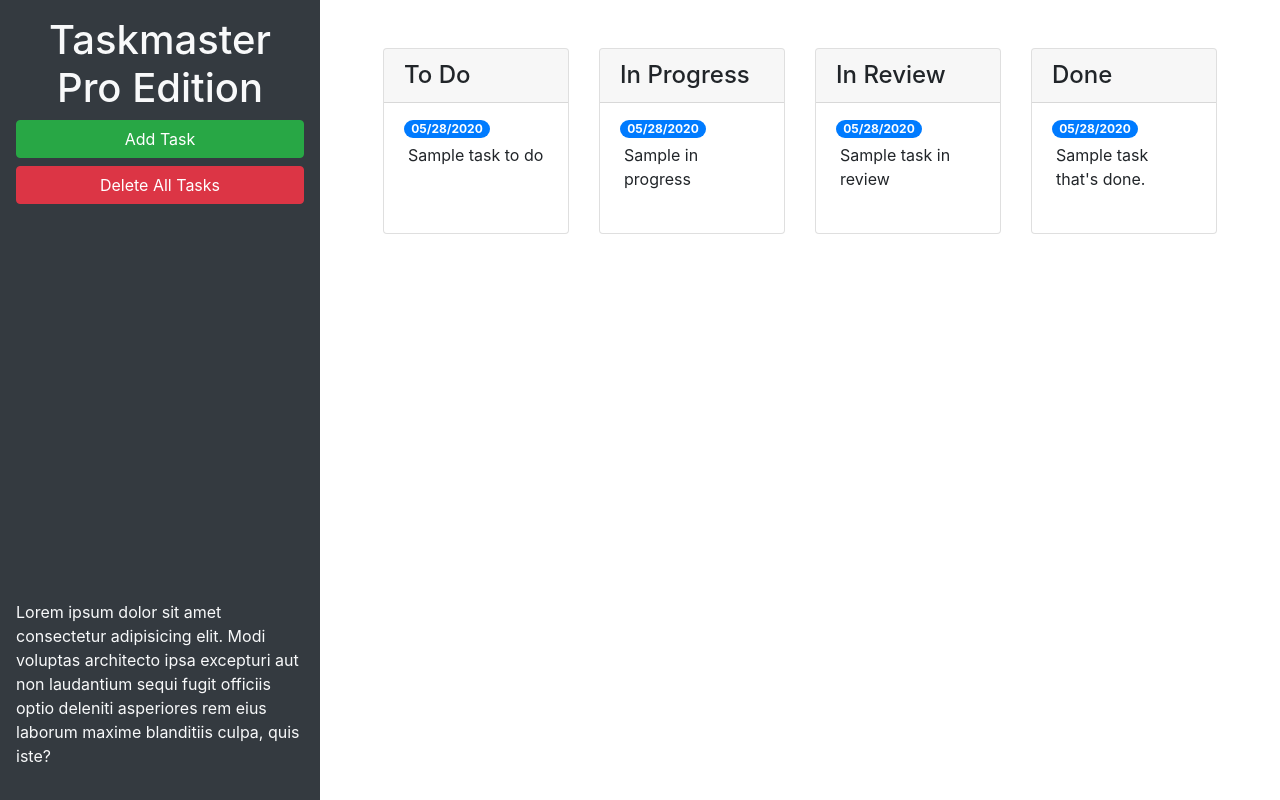
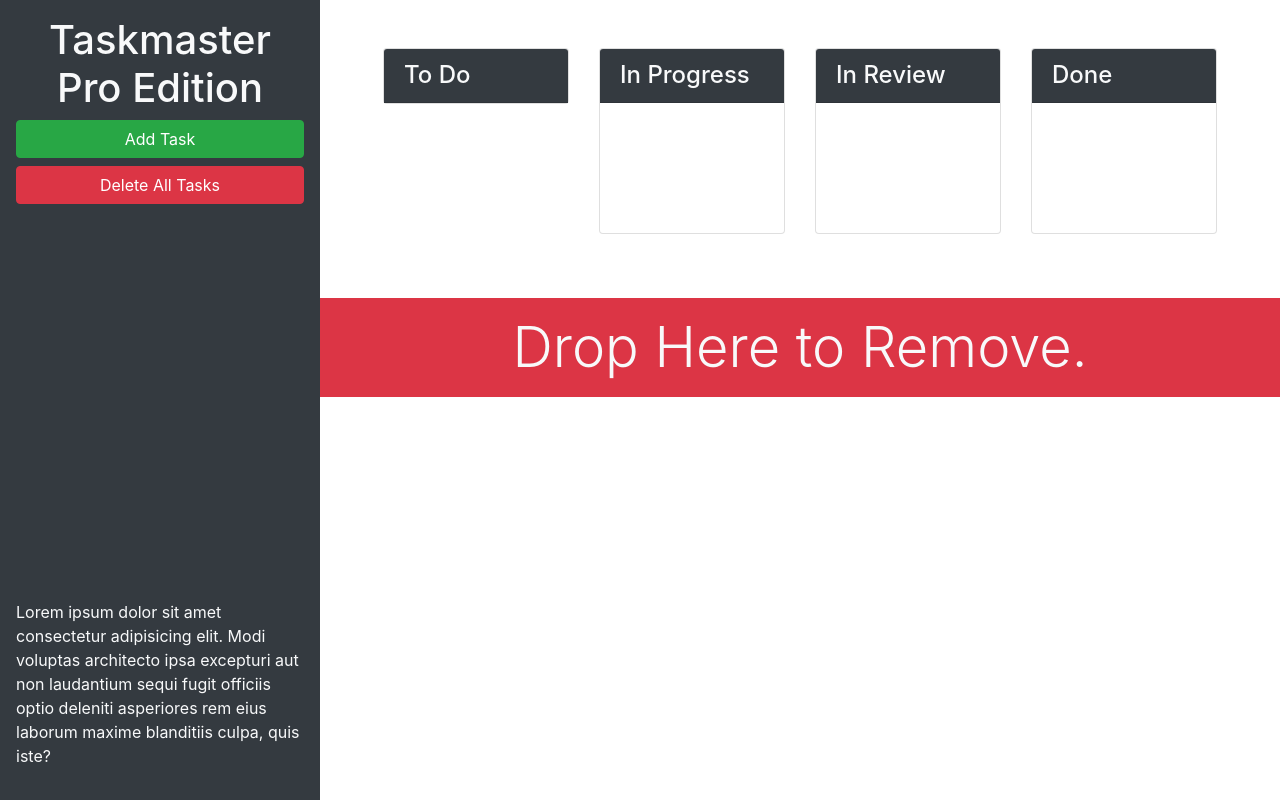
Before and after one commit to deivrs60/taskmaster-pro, a plain HTML site: page index.html in a window 1280 px wide. Drawn offline with nearby package versions, Linux system fonts and the light colour scheme.

Commit message:
added trash drop and bootstrap flex classes adjust to smaller screen sizes

```diff
--- a/index.html
+++ b/index.html
@@ -13,29 +13,24 @@
 <body>
 
   <div class="row min-vh-100 no-gutters">
-    <header class="col-12 col-lg-3 bg-dark text-light d-flex flex-column p-4 p-lg-3">
+    <header class="col-12 col-lg-3 bg-dark text-light sticky-top d-flex flex-column p-4 p-lg-3">
       <h1 class="text-center">Taskmaster Pro Edition</h1>
       <button id="create-task" class="btn btn-block btn-success" data-toggle="modal" data-target="#task-form-modal">Add
         Task</button>
       <button id="remove-tasks" class="btn btn-block btn-danger">Delete All Tasks</button>
-      <p class="mt-auto">Lorem ipsum dolor sit amet consectetur adipisicing elit. Modi voluptas architecto ipsa
+      <p class="mt-auto d-none d-lg-block">Lorem ipsum dolor sit amet consectetur adipisicing elit. Modi voluptas architecto ipsa
         excepturi aut non
         laudantium sequi fugit officiis optio deleniti asperiores rem eius laborum maxime blanditiis culpa, quis iste?
       </p>
     </header>
-    <main class="col-12 col-lg-9">
+    <main class="col-12 col-lg-9 d-flex flex-column">
       <div class="m-5 row justify-content-around">
         <!-- todo start-->
         <div class="col-12 col-md-6 col-xl-3 mb-3">
           <div class="card">
-            <h4 class="card-header">
+            <h4 class="card-header bg-dark text-light">
               To Do
             </h4>
-            <ul id="list-toDo" class="list-group list-group-flush">
-              <li class="list-group-item">
-                <span class="badge badge-primary badge-pill">05/28/2020</span>
-                <p class="m-1">Sample task to do</p>
-              </li>
             </ul>
           </div>
         </div>
@@ -43,14 +38,10 @@
         <!-- in progress start -->
         <div class="col-12 col-md-6 col-xl-3 mb-3">
           <div class="card">
-            <h4 class="card-header">
+            <h4 class="card-header bg-dark text-light">
               In Progress
             </h4>
             <ul id="list-inProgress" class="list-group list-group-flush">
-              <li class="list-group-item">
-                <span class="badge badge-primary badge-pill">05/28/2020</span>
-                <p class="m-1">Sample in progress</p>
-              </li>
             </ul>
           </div>
         </div>
@@ -58,14 +49,10 @@
         <!-- in review start -->
         <div class="col-12 col-md-6 col-xl-3 mb-3">
           <div class="card">
-            <h4 class="card-header">
+            <h4 class="card-header bg-dark text-light">
               In Review
             </h4>
             <ul id="list-inReview" class="list-group list-group-flush">
-              <li class="list-group-item">
-                <span class="badge badge-primary badge-pill">05/28/2020</span>
-                <p class="m-1">Sample task in review</p>
-              </li>
             </ul>
           </div>
         </div>
@@ -73,18 +60,19 @@
         <!-- done start -->
         <div class="col-12 col-md-6 col-xl-3 mb-3">
           <div class="card">
-            <h4 class="card-header">
+            <h4 class="card-header bg-dark text-light">
               Done
             </h4>
             <ul id="list-done" class="list-group list-group-flush">
-              <li class="list-group-item">
-                <span class="badge badge-primary badge-pill">05/28/2020</span>
-                <p class="m-1">Sample task that's done.</p>
-              </li>
             </ul>
           </div>
         </div>
         <!-- done end -->
+      </div>
+      <div id="trash">
+        <div class="w-100 bg-danger p-3 text-center text-light display-4 mt-auto">
+          Drop Here to Remove.
+        </div>
       </div>
     </main>
   </div>
```
